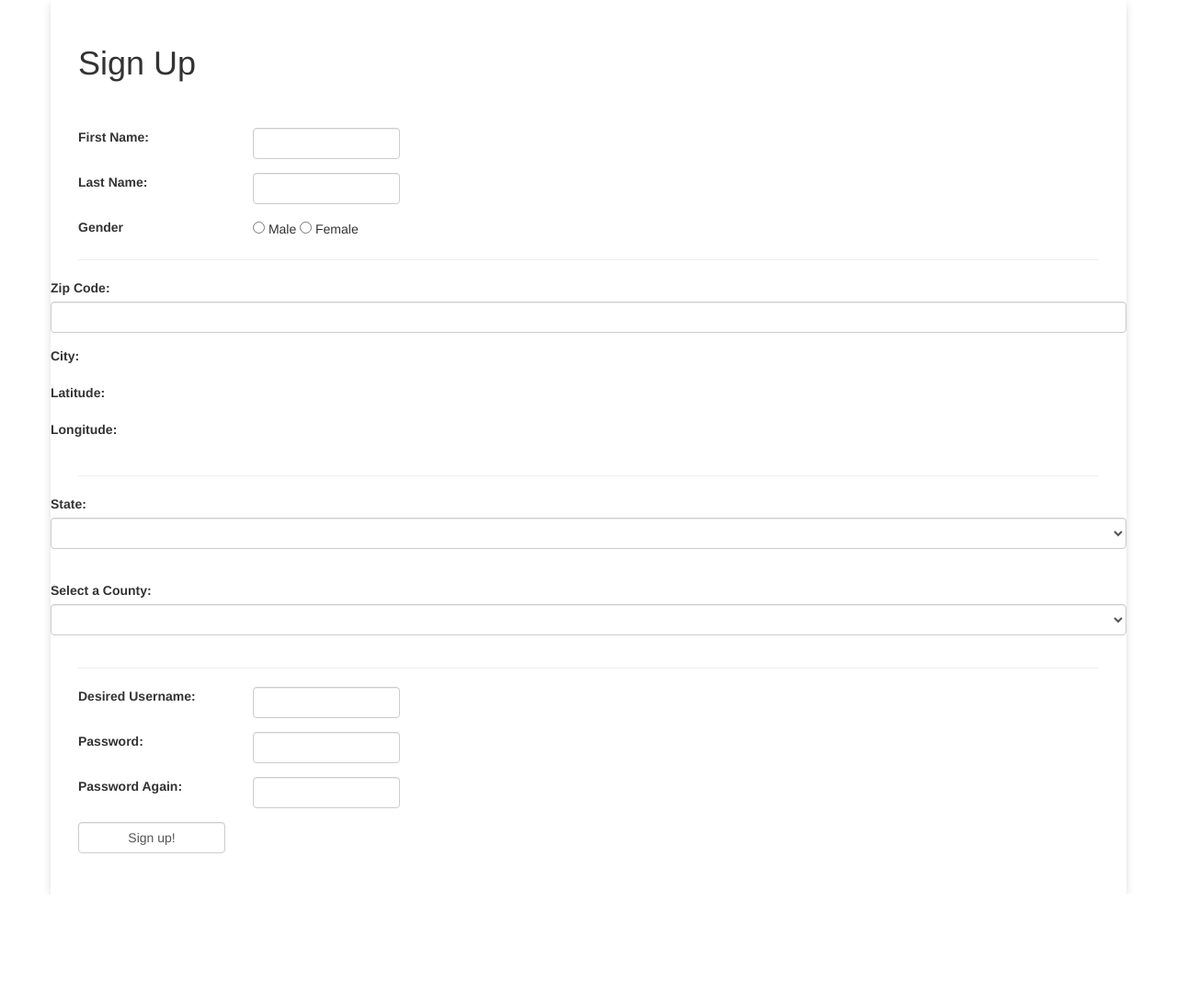
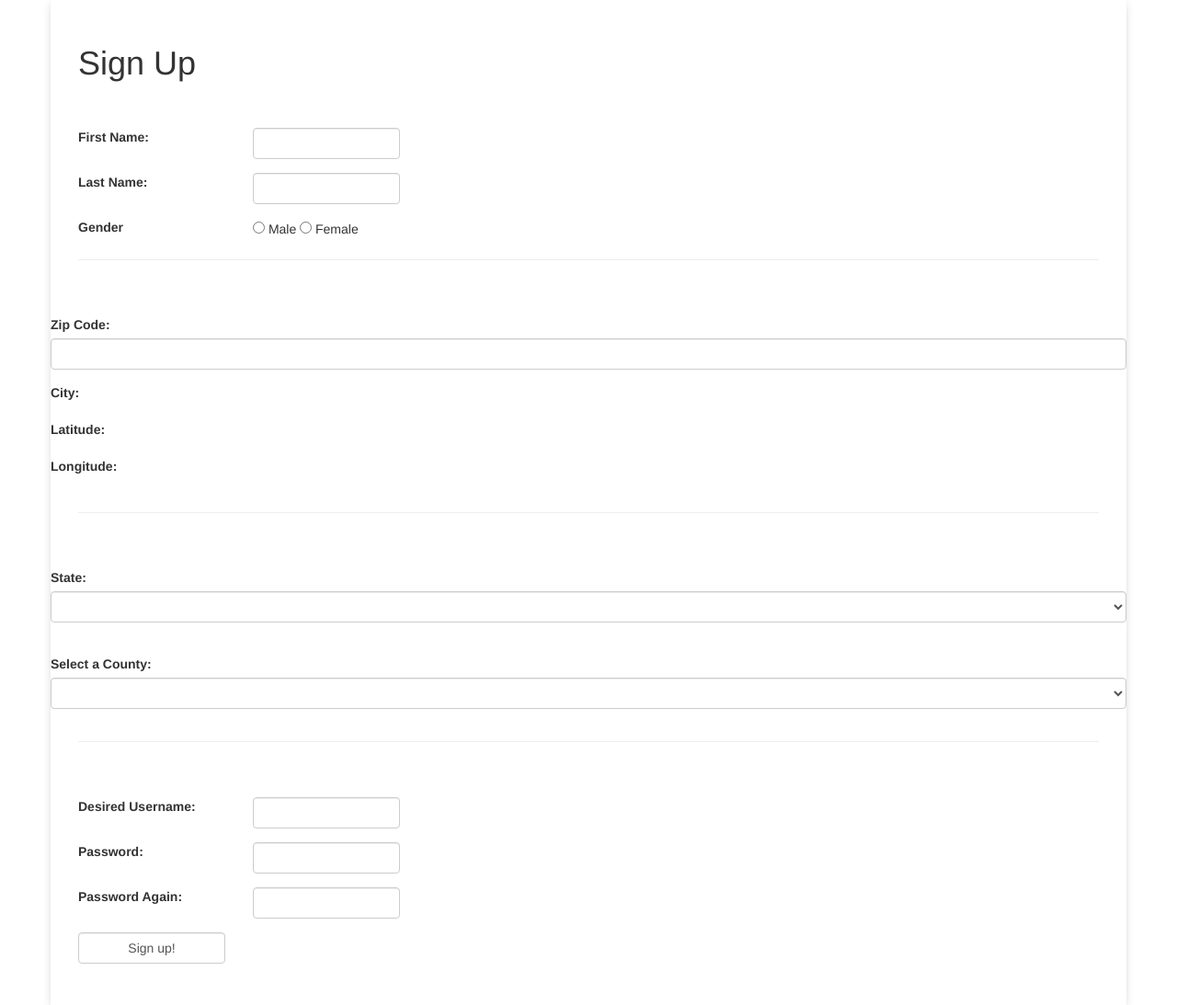
Before and after one commit to weiss21/cst336-lab3, a PHP site: page / in a window 1280 px wide. Shown: the part 25-1118 px from the top of the page at 92% size. Before the commit the page ends 995 px from the top, so only its background shows below. Run offline with PHP 8.4, Linux system fonts and the light colour scheme; lists and menus that the app fills with data are empty.

Commit message:
small fixes

```diff
--- a/css/styles.css
+++ b/css/styles.css
@@ -31,3 +31,8 @@ h1 {
   padding: 30px;
   box-shadow: 0px 3px 10px -2px rgba(0,0,0,0.2);
 }
+hr{
+    border-top-width: 2px;
+    border-top-style: solid;
+    padding: 20px 0px 20px 0px;
+}
--- a/index.html
+++ b/index.html
@@ -42,6 +42,7 @@
             <div class="col-sm-2">
               <input type="radio" name="gender" value="m"> Male
               <input type="radio" name="gender" value="f"> Female
+
             </div>
           </div>
           <hr />
```
